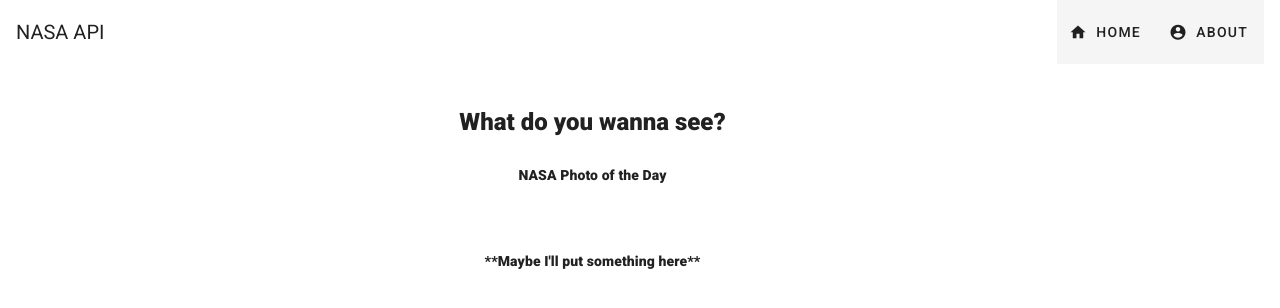
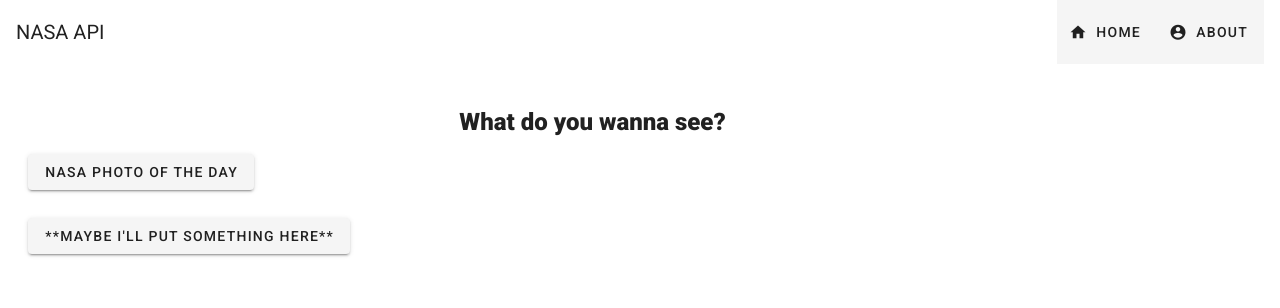
Before and after one commit to RiadSaidur/vue-apps, a Vue app in the folder nasa-api/: page / in a window 1280 px wide. Shown: the top 308 px of the page. Built offline with nearby package versions, Linux system fonts and the light colour scheme.

Commit message:
basic styling

```diff
--- a/nasa-api/src/views/Home.vue
+++ b/nasa-api/src/views/Home.vue
@@ -7,10 +7,10 @@
 
       <v-list v-for="category in categories" :key="category.id">
 
-        <v-list-item  @click="navto(category.id)">
-          <v-card-text class="font-weight-black text-center">
-            <p>{{ category.title }}</p>
-          </v-card-text>
+        <v-list-item >
+          <v-btn flat @click="navto(category.id)">
+            {{ category.title }}
+          </v-btn>
         </v-list-item>
 
       </v-list>
```
